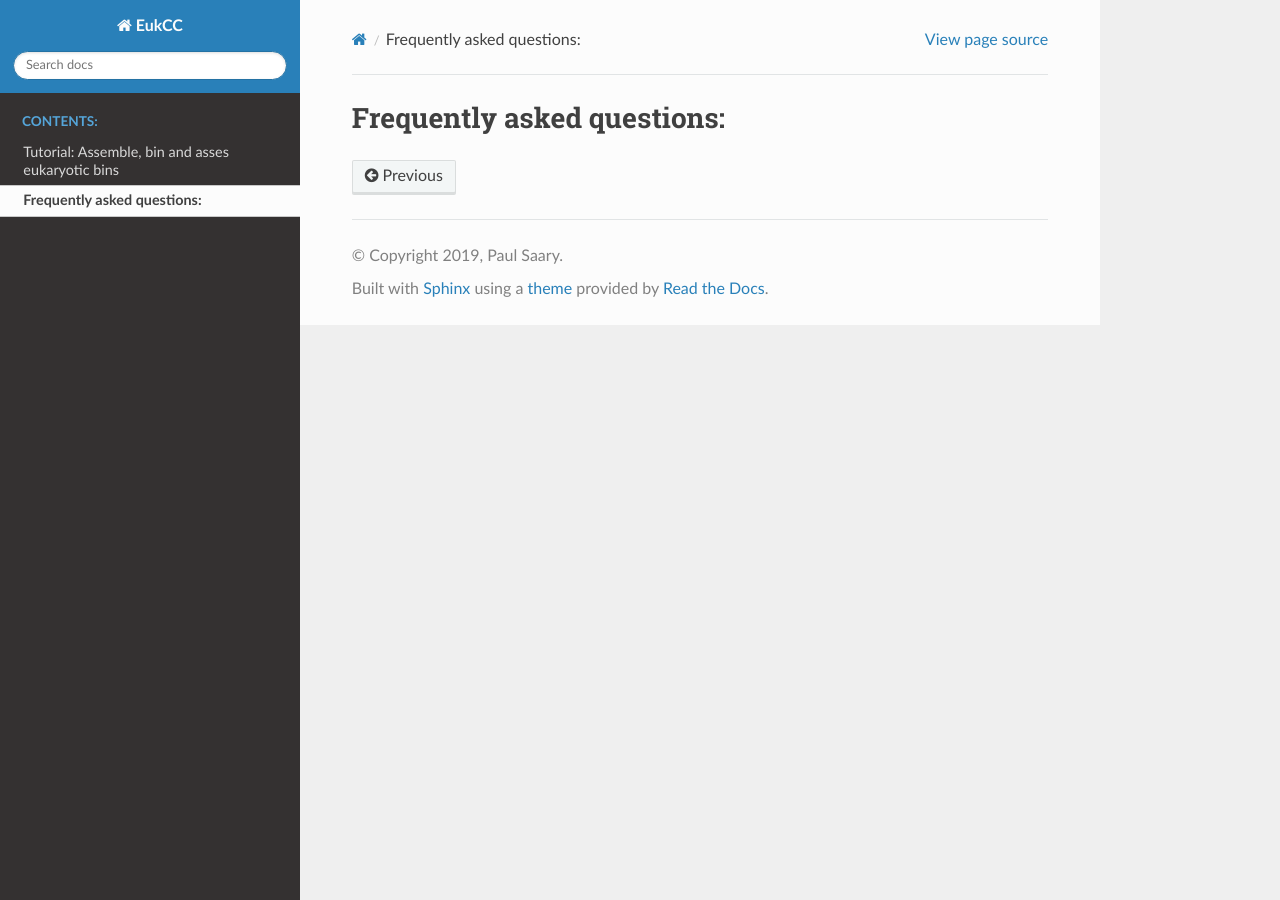
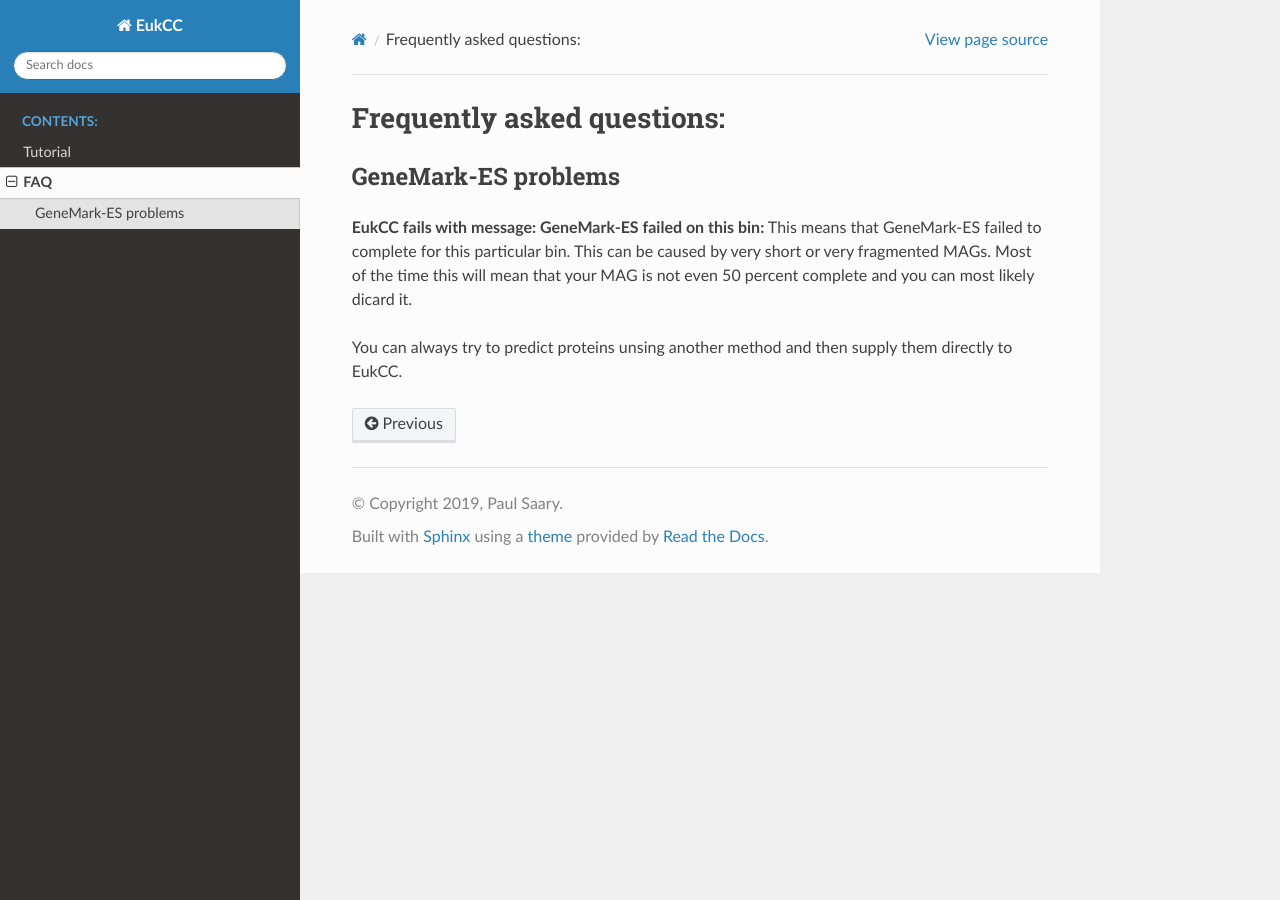
Before and after one commit to EBI-Metagenomics/EukCC, a Sphinx documentation site: the page built from docs/FAQ.rst, in a window 1280 px wide. Built offline with Sphinx 7.4.7 and the Read the Docs theme 2.0.0, drawn with Linux system fonts in a browser that asks for light colours; pages that are not in the unit, such as notebooks, are missing from menus.

```diff
--- a/docs/FAQ.rst
+++ b/docs/FAQ.rst
@@ -1,4 +1,16 @@
+=============================
 Frequently asked questions:
 =============================
 
-..
+
+GeneMark-ES problems
+========================
+
+**EukCC fails with message: GeneMark-ES failed on this bin:**
+This means that GeneMark-ES failed to complete for this particular bin.
+This can be caused by very short or very fragmented MAGs. Most of the time
+this will mean that your MAG is not even 50 percent complete and you can most
+likely dicard it.
+
+You can always try to predict proteins unsing another method and then supply
+them directly to EukCC.
--- a/docs/tutorial.rst
+++ b/docs/usage/tutorial.rst
@@ -1,3 +1,4 @@
+=====================================================
 Tutorial: Assemble, bin and asses eukaryotic bins
 =====================================================
 
```
Also changed, not shown: docs/index.rst (+14 -14 lines), 6 other files.
